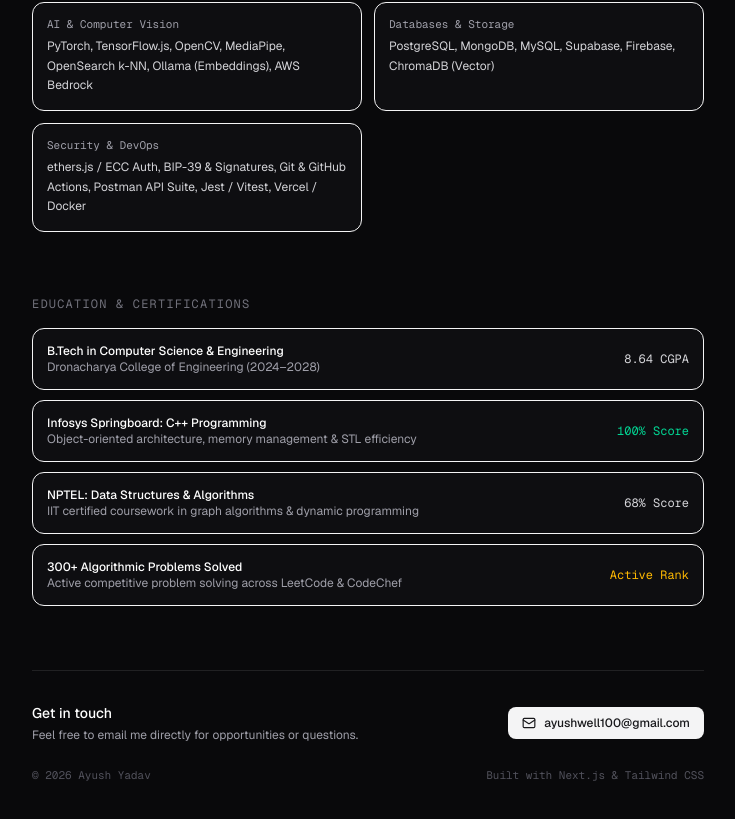
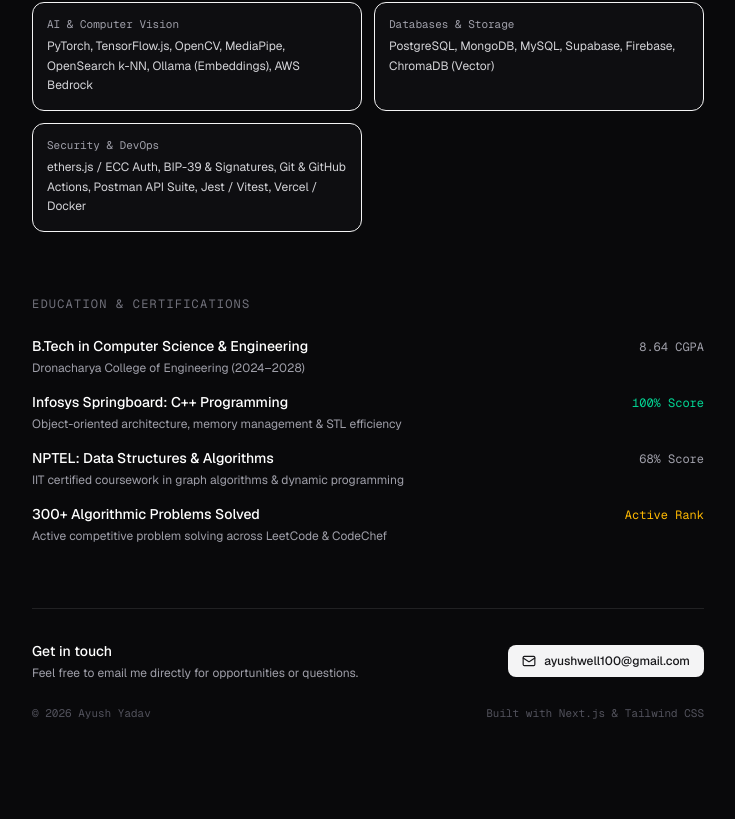
Before and after one commit to yadavayush834/portfolio_2, a Next.js app: page / in a window 1280 px wide. Shown: the part 1590-2409 px from the top of the page, without its empty margins (272-1007 px from the left). Built offline with nearby package versions, Linux system fonts and the light colour scheme.

Commit message:
Convert Education & Certifications to clean borderless text list

```diff
--- a/src/app/page.tsx
+++ b/src/app/page.tsx
@@ -255,62 +255,62 @@ export default function MinimalPortfolio() {
         </section>
 
         {/* Education & Achievements */}
-        <section className="space-y-4">
+        <section className="space-y-6">
           <h2 className="text-xs font-mono uppercase tracking-widest text-zinc-500">
             Education & Certifications
           </h2>
 
-          <div className="space-y-2.5 text-xs">
+          <div className="space-y-4 text-xs">
             {/* B.Tech Degree */}
-            <div className="p-3.5 rounded-xl bg-zinc-900/40 border border-zinc-850 flex flex-col sm:flex-row sm:items-center justify-between gap-1">
-              <div>
-                <span className="font-medium text-white">
+            <div className="space-y-1">
+              <div className="flex items-baseline justify-between gap-2">
+                <span className="text-sm font-medium text-white">
                   B.Tech in Computer Science & Engineering
                 </span>
+                <span className="font-mono text-zinc-400 text-xs shrink-0">8.64 CGPA</span>
+              </div>
               <div className="text-zinc-400">
                 Dronacharya College of Engineering (2024–2028)
               </div>
             </div>
-              <span className="font-mono text-zinc-300 text-xs">8.64 CGPA</span>
-            </div>
 
             {/* Infosys C++ */}
-            <div className="p-3.5 rounded-xl bg-zinc-900/40 border border-zinc-850 flex flex-col sm:flex-row sm:items-center justify-between gap-1">
-              <div>
-                <span className="font-medium text-white">
+            <div className="space-y-1">
+              <div className="flex items-baseline justify-between gap-2">
+                <span className="text-sm font-medium text-white">
                   Infosys Springboard: C++ Programming
                 </span>
+                <span className="font-mono text-emerald-400 text-xs shrink-0">100% Score</span>
+              </div>
               <div className="text-zinc-400">
                 Object-oriented architecture, memory management & STL efficiency
               </div>
             </div>
-              <span className="font-mono text-emerald-400 text-xs shrink-0">100% Score</span>
-            </div>
 
             {/* NPTEL DSA */}
-            <div className="p-3.5 rounded-xl bg-zinc-900/40 border border-zinc-850 flex flex-col sm:flex-row sm:items-center justify-between gap-1">
-              <div>
-                <span className="font-medium text-white">
+            <div className="space-y-1">
+              <div className="flex items-baseline justify-between gap-2">
+                <span className="text-sm font-medium text-white">
                   NPTEL: Data Structures & Algorithms
                 </span>
+                <span className="font-mono text-zinc-400 text-xs shrink-0">68% Score</span>
+              </div>
               <div className="text-zinc-400">
                 IIT certified coursework in graph algorithms & dynamic programming
               </div>
             </div>
-              <span className="font-mono text-zinc-300 text-xs shrink-0">68% Score</span>
-            </div>
 
             {/* 300+ DSA Problems */}
-            <div className="p-3.5 rounded-xl bg-zinc-900/40 border border-zinc-850 flex flex-col sm:flex-row sm:items-center justify-between gap-1">
-              <div>
-                <span className="font-medium text-white">
+            <div className="space-y-1">
+              <div className="flex items-baseline justify-between gap-2">
+                <span className="text-sm font-medium text-white">
                   300+ Algorithmic Problems Solved
                 </span>
+                <span className="font-mono text-amber-400 text-xs shrink-0">Active Rank</span>
+              </div>
               <div className="text-zinc-400">
                 Active competitive problem solving across LeetCode & CodeChef
               </div>
-              </div>
-              <span className="font-mono text-amber-400 text-xs shrink-0">Active Rank</span>
             </div>
           </div>
         </section>
```
Lines whose indentation alone changed are shown as unchanged.
